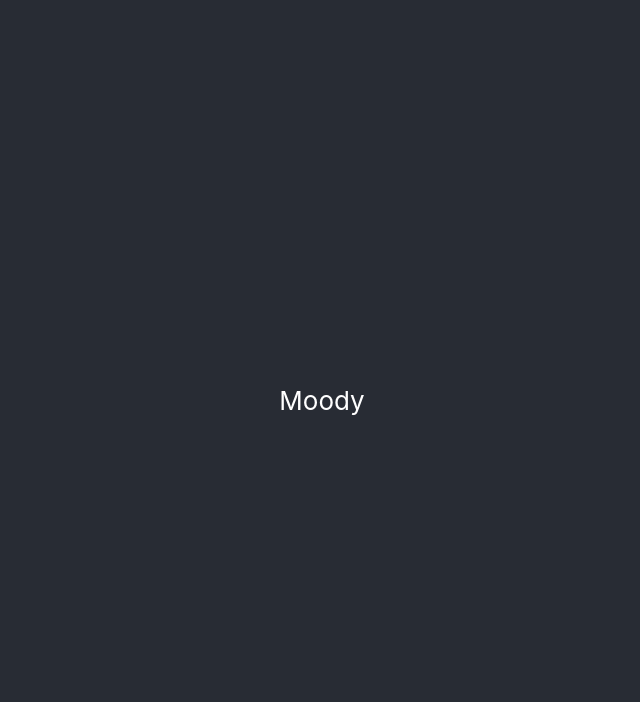
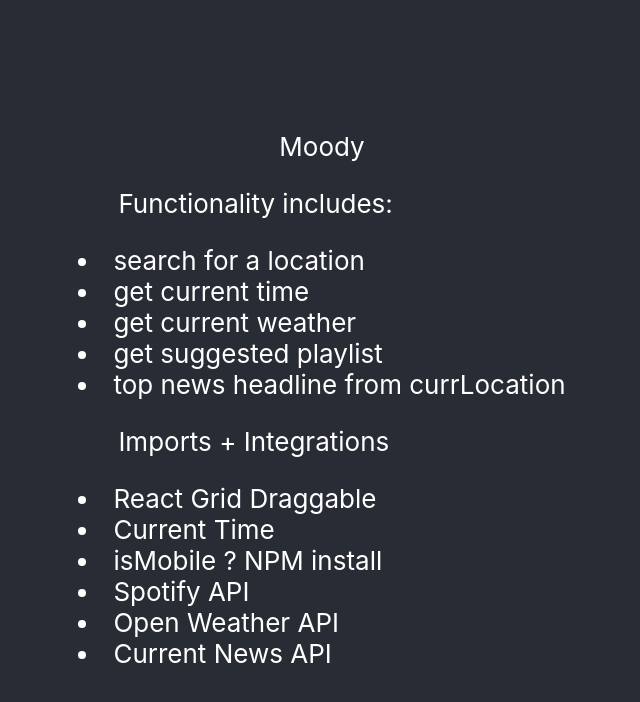
Before and after one commit to lauraalyson/moody, a React (Create React App) app: page / in a window 1280 px wide. Shown: the top 702 px of the page, without its empty margins (318-958 px from the left). Built offline with nearby package versions, Linux system fonts and the light colour scheme.

Commit message:
list functionality, integrations and imports

```diff
--- a/src/App.css
+++ b/src/App.css
@@ -1,19 +1,4 @@
 .App {
-  text-align: center;
-}
-
-.App-logo {
-  height: 40vmin;
-  pointer-events: none;
-}
-
-@media (prefers-reduced-motion: no-preference) {
-  .App-logo {
-    animation: App-logo-spin infinite 20s linear;
-  }
-}
-
-.App-header {
   background-color: #282c34;
   min-height: 100vh;
   display: flex;
@@ -23,16 +8,3 @@
   font-size: calc(10px + 2vmin);
   color: white;
 }
-
-.App-link {
-  color: #61dafb;
-}
-
-@keyframes App-logo-spin {
-  from {
-    transform: rotate(0deg);
-  }
-  to {
-    transform: rotate(360deg);
-  }
-}
--- a/src/App.js
+++ b/src/App.js
@@ -2,10 +2,29 @@
 
 function App() {
   return (
-    <div className="App">
-      <header className="App-header">Moody</header>
-    </div>
-  );
+		<div className='App'>
+			<header className='App-header'>Moody</header>
+			<body>
+
+				<ul>Functionality includes:</ul>
+          <li>search for a location</li>
+          <li>get current time</li>
+          <li>get current weather</li>
+          <li>get suggested playlist</li>
+          <li>top news headline from currLocation</li>
+
+
+				<ul>Imports + Integrations</ul>
+          <li>React Grid Draggable</li>
+          <li>Current Time</li>
+          <li>isMobile ? NPM install</li>
+          <li>Spotify API</li>
+          <li>Open Weather API</li>
+          <li>Current News API</li>
+
+			</body>
+		</div>
+	)
 }
 
 export default App;
```
